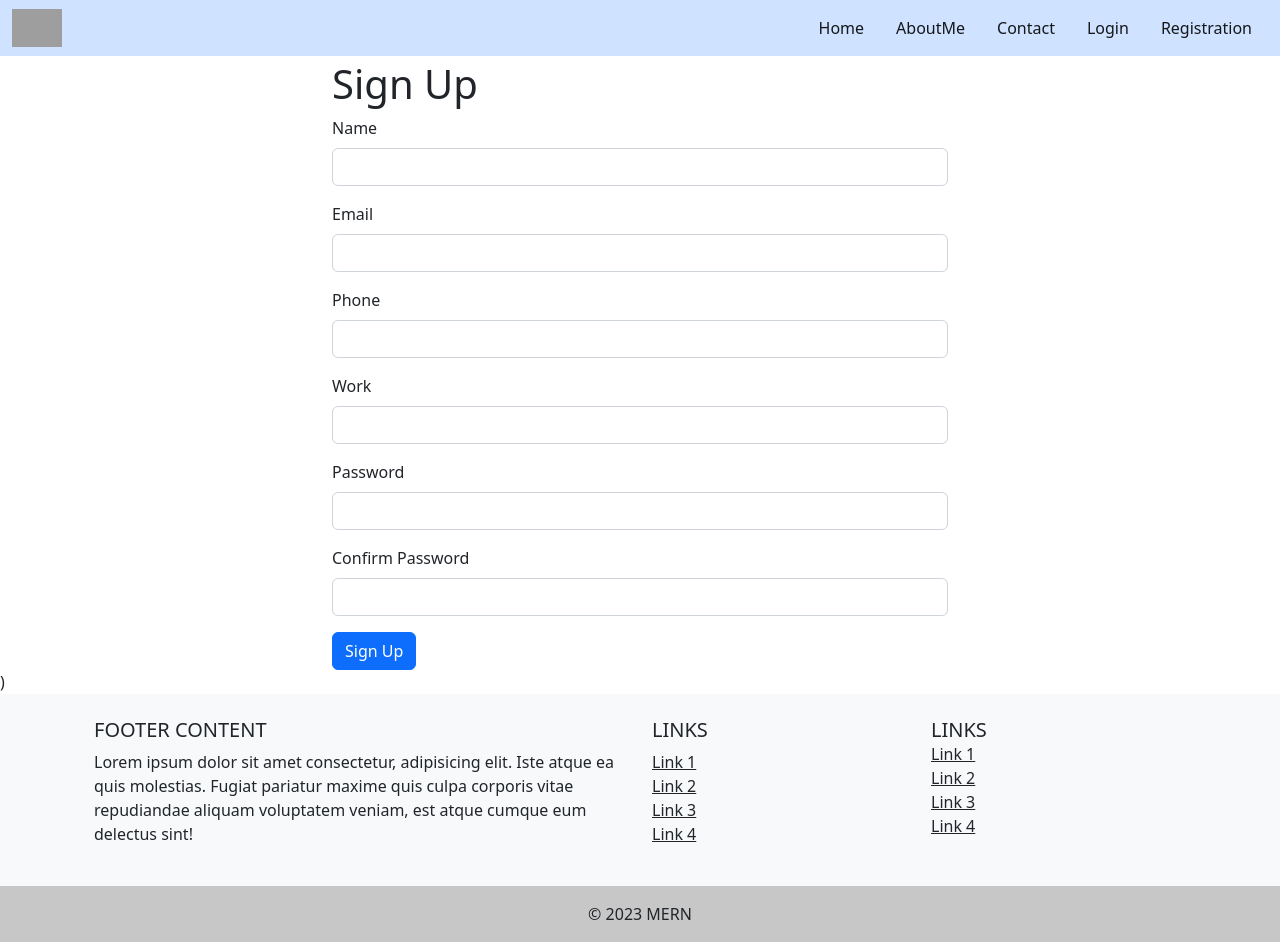
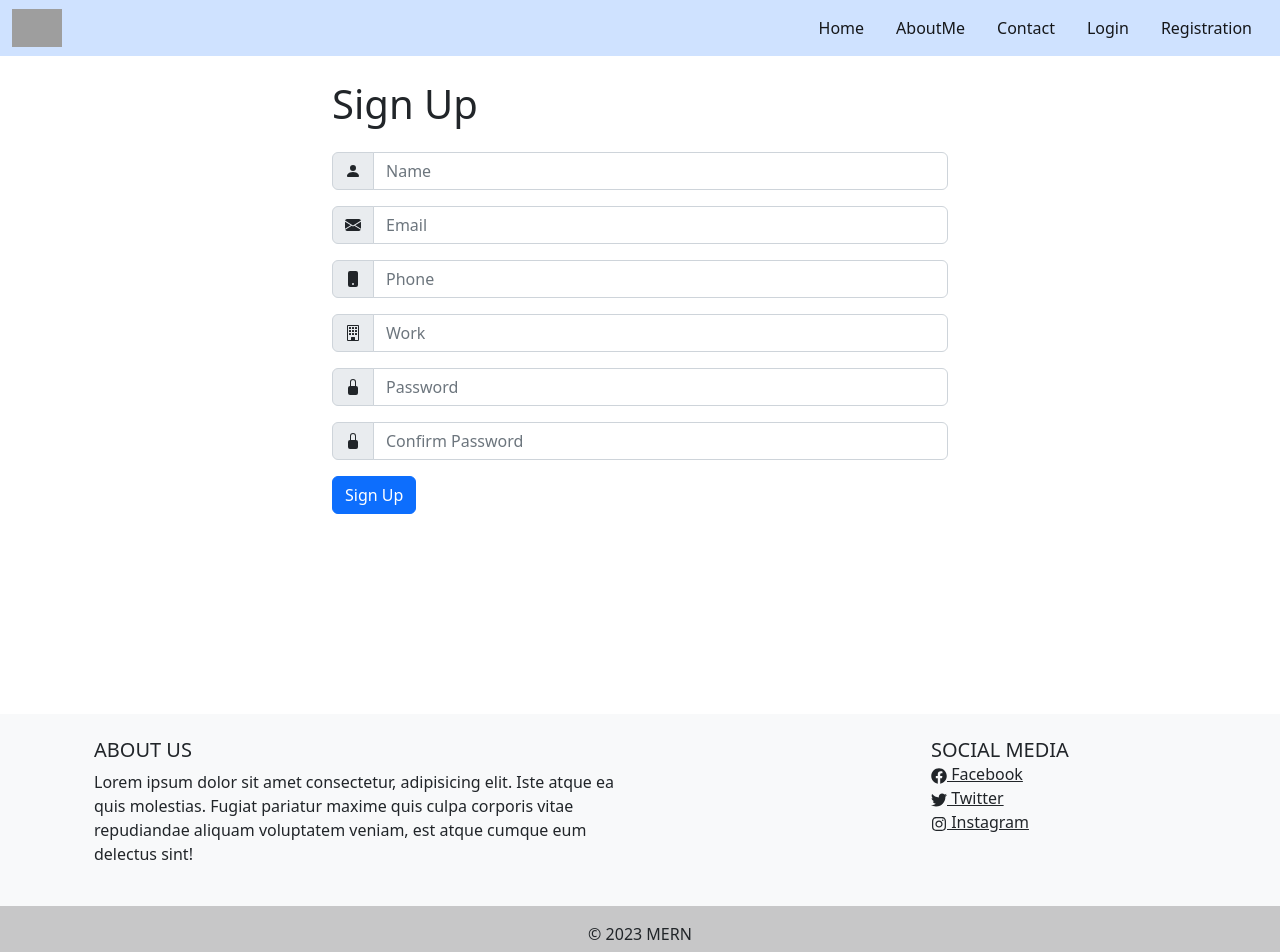
Before and after one commit to ghouse7867/Mern, a React (Vite) app: page /signup in a window 1280 px wide. Shown: the top 952 px of the page. Built offline with nearby package versions, Linux system fonts and the light colour scheme; grey boxes are pictures that could not be loaded.

Commit message:
footer to all components
footer to all components

```diff
--- a/package.json
+++ b/package.json
@@ -21,6 +21,7 @@
     "mongodb": "^5.3.0",
     "mongoose": "^7.0.5",
     "nodemon": "^2.0.22",
+    "react-icons": "^4.8.0",
     "react-router-dom": "^6.11.0"
   },
   "devDependencies": {
--- a/src/App.jsx
+++ b/src/App.jsx
@@ -7,6 +7,7 @@ import About from './components/About.jsx';
 import Login from './components/Login.jsx';
 import Signup from './components/Signup.jsx';
 import Contact from './components/Contact.jsx';
+import Footer from './components/Footer.jsx'
 
 export default function App() {
   return (
@@ -23,6 +24,8 @@ export default function App() {
   <Route path="/login" element={<Login />} />
   <Route path="/signup" element={<Signup />} />
   </Routes>
+  <div style={{ height: "200px" }}></div>
+  <Footer />
 
 
     </>
--- a/src/components/Contact.jsx
+++ b/src/components/Contact.jsx
@@ -4,7 +4,7 @@ import 'bootstrap/dist/css/bootstrap.min.css';
 export default function Contact() {
   return (
     <div className="container my-5">
-      <h1 className="text-center mb-5">Contact Me</h1>
+      <h1 className="text-center mb-2">Contact Me</h1>
       <div className="row">
         <div className="col-md-6 mx-auto">
           <form>
--- a/src/components/Footer.jsx
+++ b/src/components/Footer.jsx
@@ -1,15 +1,17 @@
 import React from 'react';
 import 'bootstrap/dist/css/bootstrap.min.css';
+import { FaFacebook, FaTwitter, FaInstagram } from 'react-icons/fa';
 
 export default function Footer() {
   return (
     <>
       <footer className="bg-light text-center text-lg-start">
+        {/* Footer content */}
         <div className="container p-4">
           <div className="row">
+            {/* Column 1 */}
             <div className="col-lg-6 col-md-12 mb-4 mb-md-0">
-        <h5 className="text-uppercase">Footer Content</h5>
-
+              <h5 className="text-uppercase">About Us</h5>
               <p>
                 Lorem ipsum dolor sit amet consectetur, adipisicing elit. Iste atque ea quis
                 molestias. Fugiat pariatur maxime quis culpa corporis vitae repudiandae aliquam
@@ -17,50 +19,35 @@ export default function Footer() {
               </p>
             </div>
 
-      <div className="col-lg-3 col-md-6 mb-4 mb-md-0">
-        <h5 className="text-uppercase">Links</h5>
-
-        <ul className="list-unstyled mb-0">
+            {/* Column 3 */}
+            <div className="col-lg-3 col-md-6 mb-4 mb-md-0 ms-auto">
+              <h5 className="text-uppercase mb-0">Social Media</h5>
+              <ul className="list-unstyled">
                 <li>
-            <a href="#!" className="text-dark">Link 1</a>
+                  <a href="#!" className="text-dark">
+                    <FaFacebook /> Facebook
+                  </a>
                 </li>
                 <li>
-            <a href="#!" className="text-dark">Link 2</a>
+                  <a href="#!" className="text-dark">
+                    <FaTwitter /> Twitter
+                  </a>
                 </li>
                 <li>
-            <a href="#!" className="text-dark">Link 3</a>
-          </li>
-          <li>
-            <a href="#!" className="text-dark">Link 4</a>
-          </li>
-        </ul>
-      </div>
-
-      <div className="col-lg-3 col-md-6 mb-4 mb-md-0">
-        <h5 className="text-uppercase mb-0">Links</h5>
-
-        <ul className="list-unstyled">
-          <li>
-            <a href="#!" className="text-dark">Link 1</a>
-          </li>
-          <li>
-            <a href="#!" className="text-dark">Link 2</a>
-          </li>
-          <li>
-            <a href="#!" className="text-dark">Link 3</a>
-          </li>
-          <li>
-            <a href="#!" className="text-dark">Link 4</a>
+                  <a href="#!" className="text-dark">
+                    <FaInstagram /> Instagram
+                  </a>
                 </li>
               </ul>
             </div>
           </div>
         </div>
 
+        {/* Footer bottom */}
         <div className="text-center p-3" style={{backgroundColor:'rgba(0, 0, 0, 0.2)'}}>
           © 2023 MERN
         </div>
       </footer>
     </>
-    )
+  );
 }
--- a/src/components/Signup.jsx
+++ b/src/components/Signup.jsx
@@ -1,7 +1,7 @@
 import React from 'react';
 import { useState } from 'react';
-import Footer from './Footer.jsx';
 import 'bootstrap/dist/css/bootstrap.min.css';
+import { BsPersonFill, BsEnvelopeFill, BsPhoneFill, BsBuilding, BsLockFill } from 'react-icons/bs';
 
 export default function Signup() {
   const [name, setName] = useState("");
@@ -18,39 +18,35 @@ export default function Signup() {
   return (
     <>
       <div className="container mt-1" style={{ width: '50%', margin: '0 auto' }}>
-      <h1>Sign Up</h1>
+        <h1 className="my-4">Sign Up</h1>
         <form onSubmit={handleSubmit}>
-        <div className="mb-3">
-          <label htmlFor="name" className="form-label">Name</label>
-          <input type="text" className="form-control" id="name" value={name} onChange={(e) => setName(e.target.value)} required ></input>
+          <div className="input-group mb-3">
+            <span className="input-group-text"><BsPersonFill /></span>
+            <input type="text" className="form-control" id="name" value={name} onChange={(e) => setName(e.target.value)} required placeholder="Name" />
           </div>
-        <div className="mb-3">
-          <label htmlFor="email" className="form-label">Email</label>
-          <input type="email" className="form-control" id="email" value={email} onChange={(e) => setEmail(e.target.value)} required ></input>
+          <div className="input-group mb-3">
+            <span className="input-group-text"><BsEnvelopeFill /></span>
+            <input type="email" className="form-control" id="email" value={email} onChange={(e) => setEmail(e.target.value)} required placeholder="Email" />
           </div>
-        <div className="mb-3">
-          <label htmlFor="phone" className="form-label">Phone</label>
-          <input type="tel" className="form-control" id="phone" value={phone} onChange={(e) => setPhone(e.target.value)} required></input>
+          <div className="input-group mb-3">
+            <span className="input-group-text"><BsPhoneFill /></span>
+            <input type="tel" className="form-control" id="phone" value={phone} onChange={(e) => setPhone(e.target.value)} required placeholder="Phone" />
           </div>
-        <div className="mb-3">
-          <label htmlFor="work" className="form-label">Work</label>
-          <input type="text" className="form-control" id="work" value={work} onChange={(e) => setWork(e.target.value)} required ></input>
+          <div className="input-group mb-3">
+            <span className="input-group-text"><BsBuilding /></span>
+            <input type="text" className="form-control" id="work" value={work} onChange={(e) => setWork(e.target.value)} required placeholder="Work" />
           </div>
-        <div className="mb-3">
-          <label htmlFor="password" className="form-label">Password</label>
-          <input type="password" className="form-control" id="password" value={password} onChange={(e) => setPassword(e.target.value)} required></input>
+          <div className="input-group mb-3">
+            <span className="input-group-text"><BsLockFill /></span>
+            <input type="password" className="form-control" id="password" value={password} onChange={(e) => setPassword(e.target.value)} required placeholder="Password" />
           </div>
-        <div className="mb-3">
-          <label htmlFor="cpassword" className="form-label">Confirm Password</label>
-          <input type="password" className="form-control" id="cpassword" value={cpassword} onChange={(e) => setCpassword(e.target.value)} required ></input>
+          <div className="input-group mb-3">
+            <span className="input-group-text"><BsLockFill /></span>
+            <input type="password" className="form-control" id="cpassword" value={cpassword} onChange={(e) => setCpassword(e.target.value)} required placeholder="Confirm Password" />
           </div>
           <button type="submit" className="btn btn-primary">Sign Up</button>
         </form>
       </div>
-
-  )
-      <Footer />
     </>
-
   )
 }
```
Also changed, not shown: 1 other file (tests, documents, lock files or other folders). Lines whose indentation alone changed are shown as unchanged.
